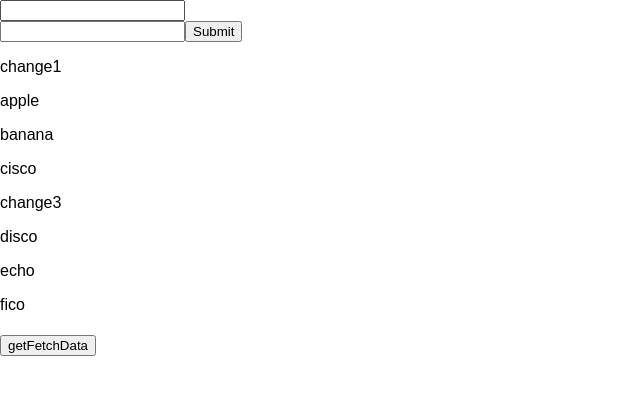
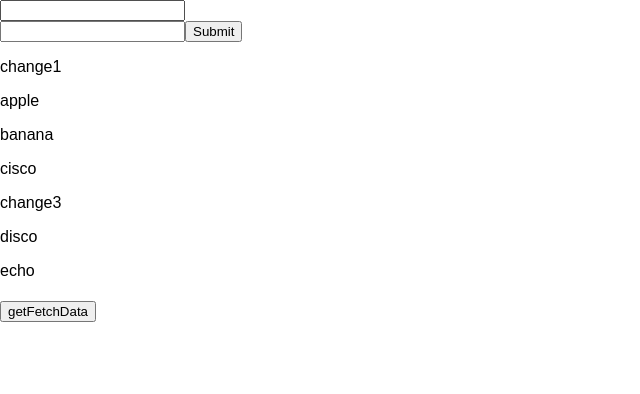
Before and after one commit to piggymichelle/testmy-app, a React (Create React App) app: page / in a window 1280 px wide. Shown: the top 394 px of the page, without its empty margins (0-640 px from the left). Built offline with nearby package versions, Linux system fonts and the light colour scheme.

Commit message:
delete change4

```diff
--- a/src/Myarea.js
+++ b/src/Myarea.js
@@ -9,7 +9,6 @@ const Myarea = props => {
             <p>change3</p>
             <p>disco</p>
             <p>echo</p>
-            <p>fico</p>
             <h1>{props.nameList}</h1>
             <h1>{props.ageList}</h1>
         </div>);
```
